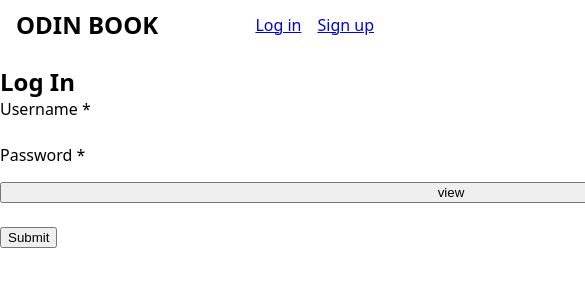
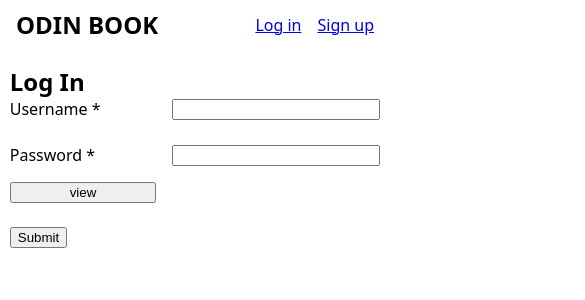
Before and after one commit to leandroesposito/top-odin-book-front, a React (Vite) app: page /log-in in a window 390 px wide. Shown: the top 300 px of the page, 585 px wide, since content can reach past the window. Built offline with nearby package versions, Linux system fonts and the light colour scheme.

Commit message:
Make small screen width adaptable

```diff
--- a/src/index.css
+++ b/src/index.css
@@ -26,7 +26,7 @@ body {
 }
 
 .body {
-  width: 1126px;
+  width: min(95vw, 1126px);
   margin-left: auto;
   margin-right: auto;
 }
```
